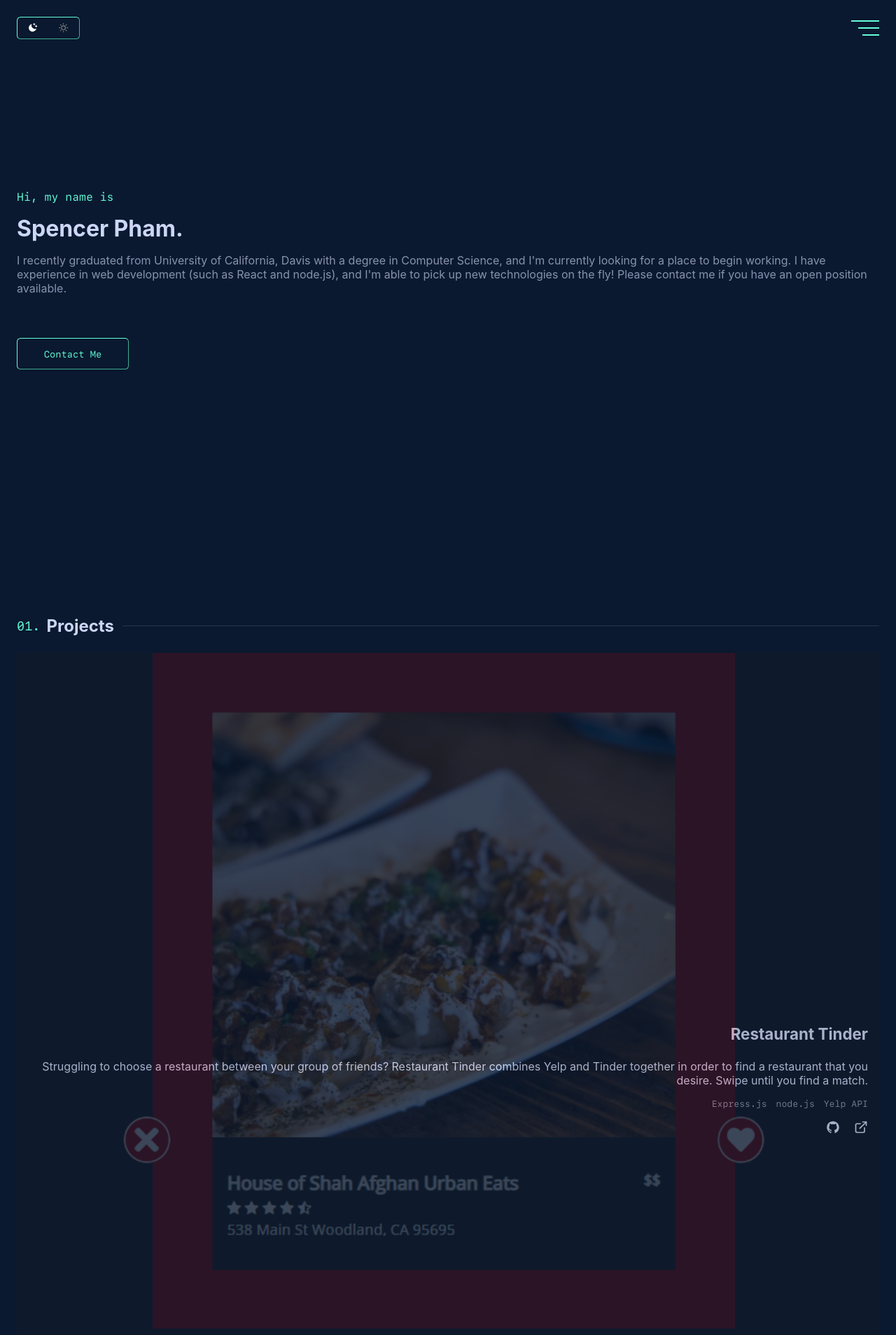
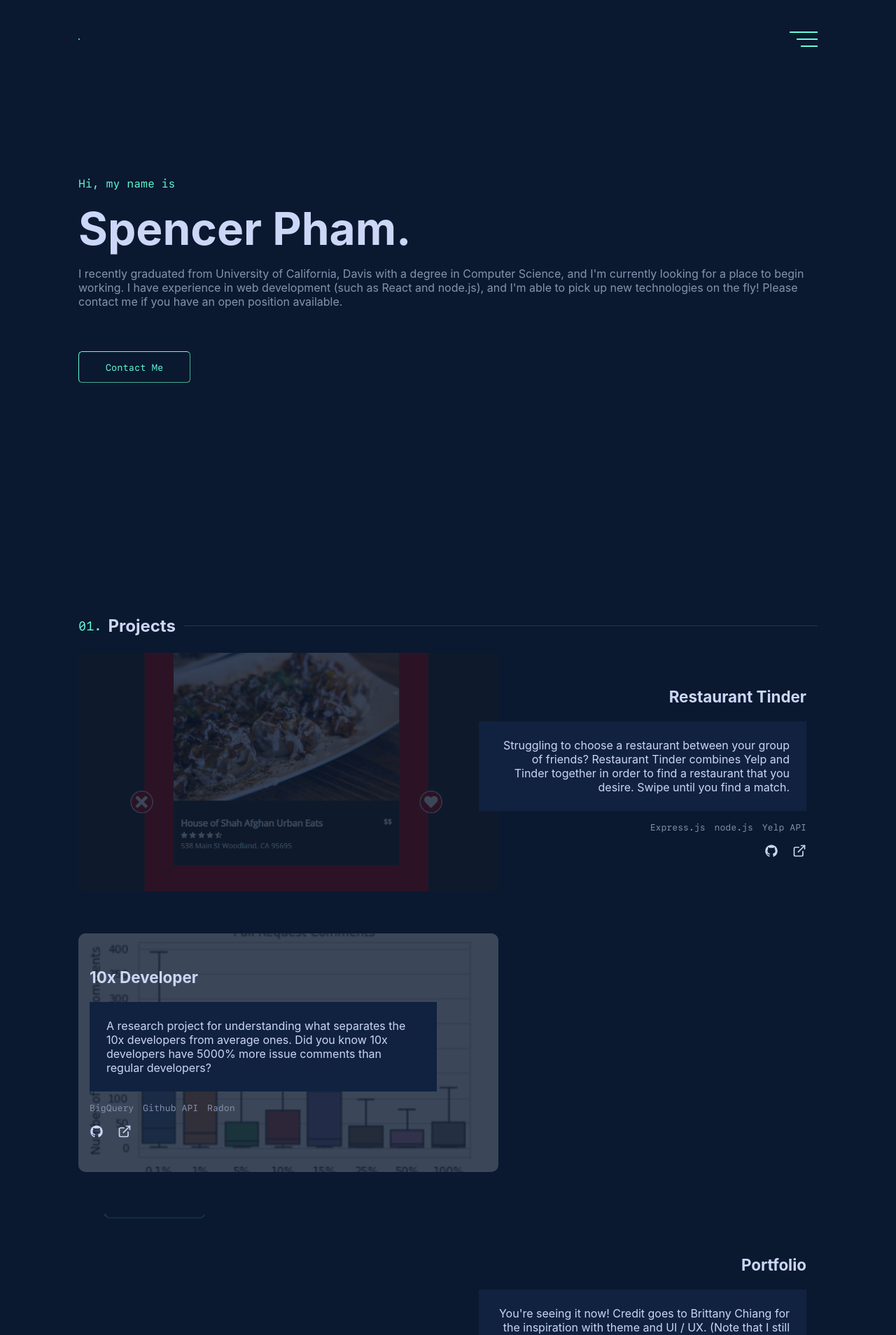
Before and after one commit to slampham/Portfolio, a React (Create React App) app: page / in a window 1280 px wide. Shown: the top 1908 px of the page at 70% size. Built offline with nearby package versions, Linux system fonts and the light colour scheme.

Commit message:
Almost finished tablet view for projects

```diff
--- a/src/components/Cover.js
+++ b/src/components/Cover.js
@@ -18,7 +18,7 @@ const StyledCover = styled.section`
   }
 
   strong {
-    font-size: 2rem;
+    font-size: clamp(1rem, 10vw, 4rem);
     color: ${({theme}) => theme === 'dark' ? 'var(--lightest-slate)' : 'black'};
   }
 
--- a/src/components/Header.js
+++ b/src/components/Header.js
@@ -1,15 +1,14 @@
-import React, { useState, useEffect, useCallback } from 'react'
+import React, { useState, useEffect, useCallback, useRef } from 'react'
 import styled from 'styled-components'
 import Hamburger from './Hamburger'
 import ThemeToggler from './ThemeToggler'
 
 const StyledDiv = styled.div`
-  height: 5rem;
+  height: 80px;
   padding: var(--margin);
   background-color: var(--navy);
 
   position: fixed;
-  top: -5rem;
   right: 0;
   left: 0;
   z-index: 1;
@@ -17,17 +16,21 @@ const StyledDiv = styled.div`
   display: flex;
   align-items: center;
 
-  transform: translateY(${({menuHidden}) => menuHidden ? '0' : '5rem'});
   transition: transform .3s;
 
   button {
     border-color: var(--green);
+  }
+
+  @media (min-width: 500px) {
+    padding: calc(var(--margin) / 2) var(--margin);
   }
 `;
 
 function Header({onClick}) {
   const [y, setY] = useState(window.scrollY)
   const [menuHidden, setMenuHidden] = useState(false)
+  const ref = useRef(null)
 
   const handleScroll = useCallback(e => {
     if (y < window.pageYOffset) {
@@ -44,8 +47,18 @@ function Header({onClick}) {
     return () => window.removeEventListener('scroll', handleScroll)
   }, [handleScroll])
 
+  useEffect(() => {
+    let header = ref.current
+    header.style.top = `-${header.clientHeight}px`
+  }, [ref])
+
+  useEffect(() => {
+    let header = ref.current
+    header.style.transform = `translateY(${menuHidden ? '0' : header.clientHeight + 'px'})`
+  }, [menuHidden])
+
   return (
-    <StyledDiv {...{menuHidden}}>
+    <StyledDiv {...{menuHidden, ref}}>
       <ThemeToggler />
       <Hamburger {...{onClick}} />
     </StyledDiv>
--- a/src/components/Project.js
+++ b/src/components/Project.js
@@ -1,4 +1,4 @@
-import React, { useRef, useEffect } from 'react'
+import React from 'react'
 import styled from 'styled-components'
 import PropTypes from 'prop-types'
 import { AiFillGithub } from 'react-icons/ai';
@@ -6,7 +6,7 @@ import { FiExternalLink } from 'react-icons/fi';
 
 const StyledProject = styled.div`
   position: relative;
-  min-height: 50vh;
+  min-height: 40vh;
   display: flex;
   flex-direction: column;
   justify-content: center;
@@ -47,13 +47,36 @@ const StyledProject = styled.div`
   }
 
   img {
+    object-fit: cover;
     width: 100%;
+    height: 56.25vw;
     opacity: 20%;
+    z-index: -1;
+  }
+
+  @media (min-width: 769px) {
+    min-height: 0;
+
+    img {
+      width: min(60%, 600px);
+      height: min(33.75vw, 341px);
+      border-radius: 10px;
+    }
+
+    figcaption {
+      width: 50%;
+      border-radius: 10px;
+
+      p {
+        background-color: var(--light-navy);
+        padding: 1.5em;
+      }
+    }
   }
 `
 function Project(props) {
   const {img, name, desc, techs, code, site} = props
-  const Techs = techs.map(tech => <li>{tech}</li>)
+  const Techs = techs.map(tech => <li key={tech}>{tech}</li>)
 
   return (
     <StyledProject img={img} >
--- a/src/components/Projects.js
+++ b/src/components/Projects.js
@@ -8,13 +8,22 @@ import Portfolio from '../images/Portfolio.png'
 const StyledProjects = styled.section`
   display: grid;
   grid-auto-flow: row;
-  row-gap: 5vh;
+  row-gap: 7.5vh;
 
   ${StyledProject}:nth-child(odd) {
     text-align: right;
 
     ul {
       justify-content: flex-end;
+    }
+
+    @media (min-width: 769px) {
+      display: flex;
+
+      figcaption {
+        right: 0;
+        width: 500px;
+      }
     }
   }
 `
--- a/src/components/ThemeToggler.js
+++ b/src/components/ThemeToggler.js
@@ -22,7 +22,8 @@ function ThemeToggler() {
 
   useEffect(() => {
     setWidth(3 * ref.current.clientHeight)
-  }, []) //!FIXME: may want to change to be dependent on height
+    console.log(ref.current.clientHeight)
+  }, [ref]) //!FIXME: may want to change to be dependent on height
 
   return (
     <StyledButton {...{ref, width, onClick: toggleTheme}} >
--- a/src/styles/GlobalStyle.js
+++ b/src/styles/GlobalStyle.js
@@ -16,6 +16,14 @@ const Style = createGlobalStyle`
     --green: #64ffda;
     --trans-time: 1s;
     --trans-delay: ease-in-out;
+
+    @media (min-width: 500px) {
+      --margin: 3rem;
+    }
+
+    @media (min-width: 1000px) {
+      --margin: 7rem;
+    }
   }
 
   *, *::before, *::after {
```
